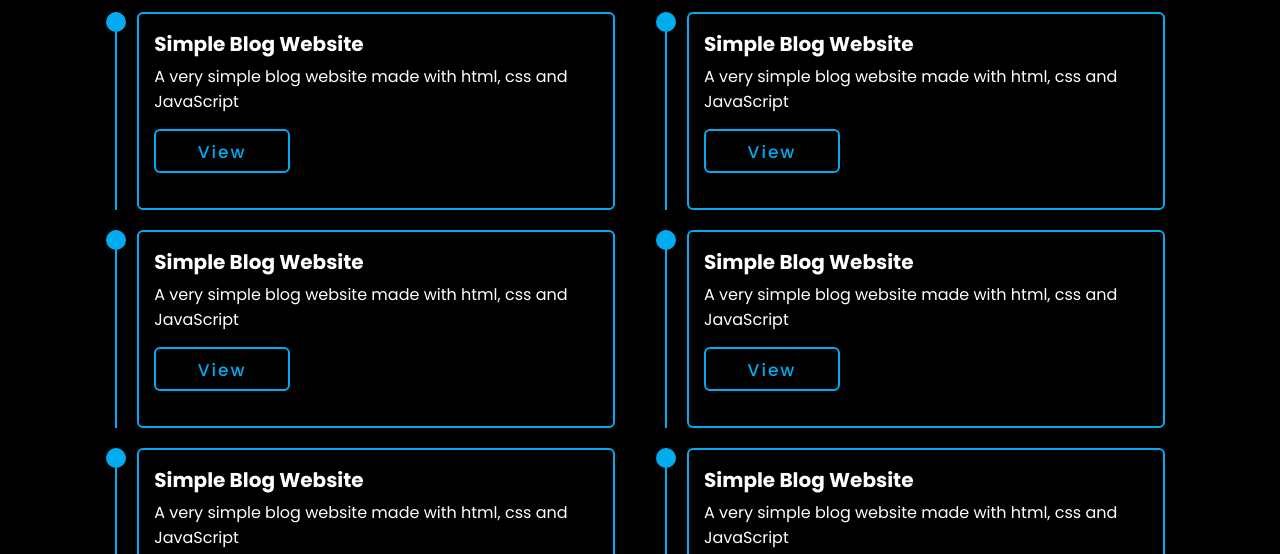
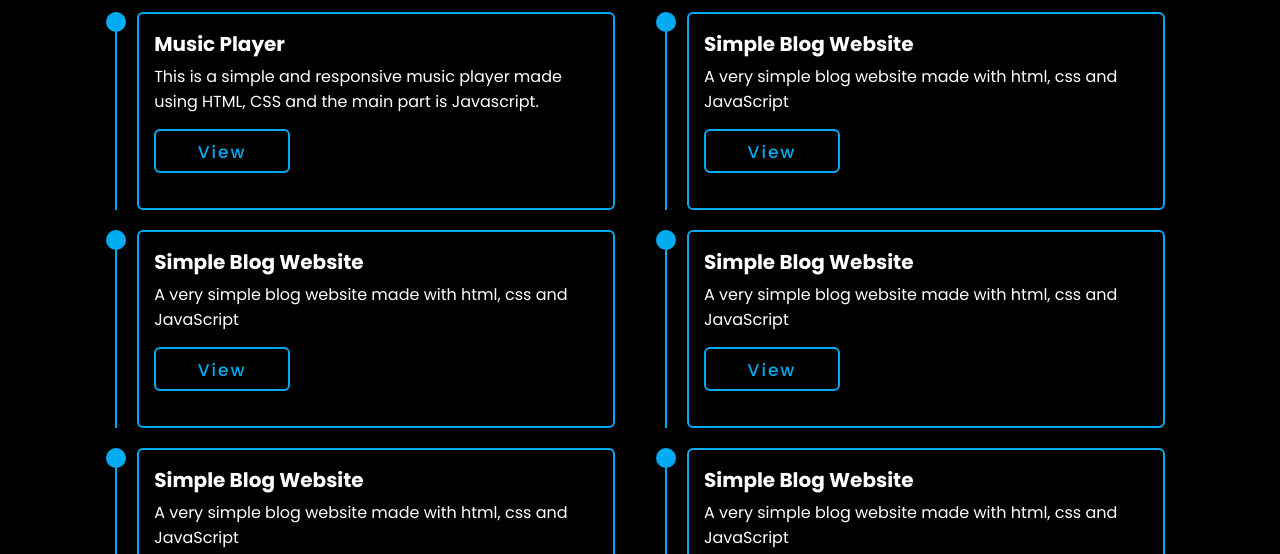
Before and after one commit to realshivamsagar/Projects, a plain HTML site: page index.html in a window 1280 px wide. Shown: the part 246-800 px from the top of the page. Drawn offline with nearby package versions, Linux system fonts and the light colour scheme.

Commit message:
Update index.html

```diff
--- a/index.html
+++ b/index.html
@@ -31,9 +31,9 @@
             <div class="project-box">
                 <div class="project-content">
                     <div class="content">
-                        <h3>Simple Blog Website</h3>
-                        <p>A very simple blog website made with html, css and JavaScript</p>
-                        <a href="" class="pro-button">View</a>
+                        <h3>Music Player</h3>
+                        <p>This is a simple and responsive music player made using HTML, CSS and the main part is Javascript.</p>
+                        <a href="https://realshivamsagar.github.io/music-player/" class="pro-button">View</a>
                     </div>
                 </div>
             </div>
```
